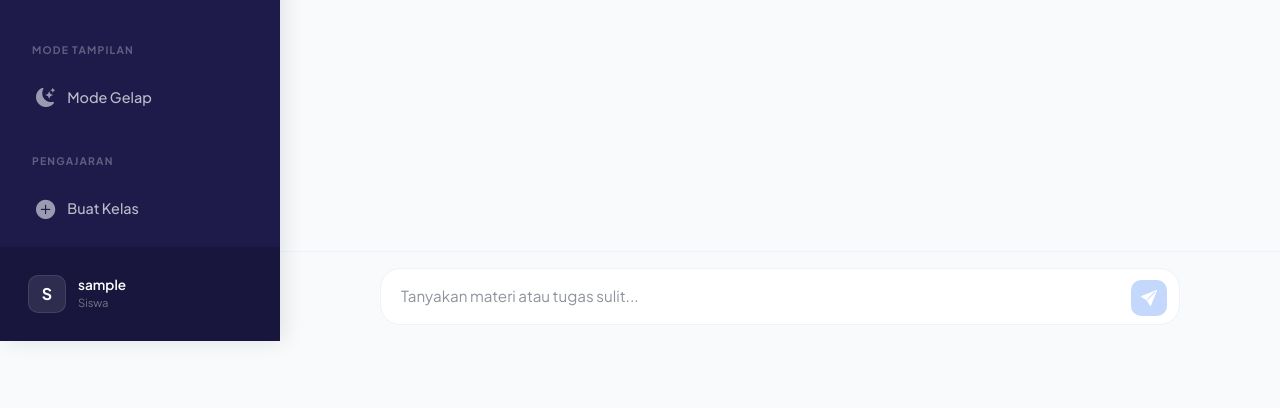
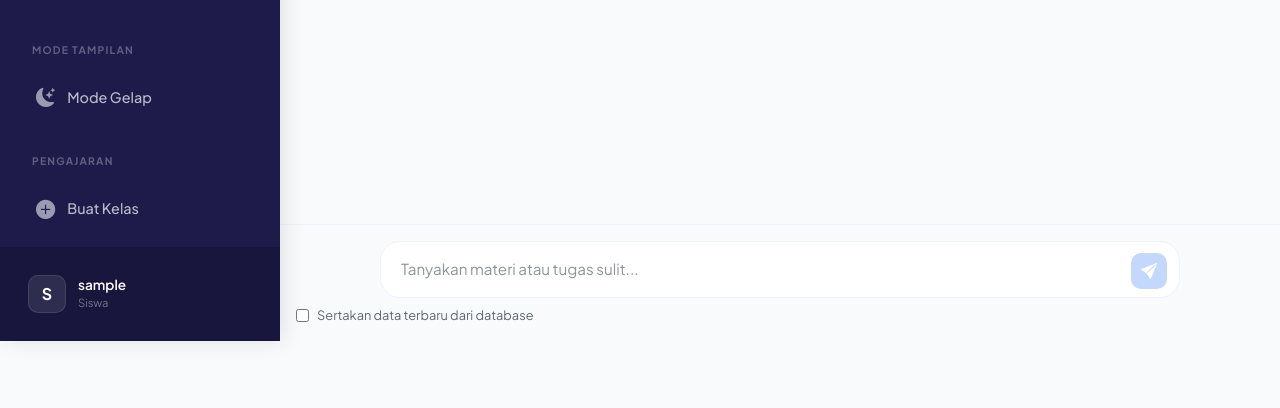
Before and after one commit to Soralith/Sora-LMS, a Django app: page /ai-chat/ in a window 1280 px wide. Shown: the part 459-867 px from the top of the page. Run offline with Django 4.2, Linux system fonts and the light colour scheme; the visitor is signed in with stand-in values (Sample User, id 1); some libraries are stand-ins or nearby versions.

Commit message:
Add live data sync API for AI chat
- Add /ai-chat/live-data/ endpoint that returns enrollment, progress, announcements, quiz scores, assignments, and courses
- Add checkbox in chat UI to include live database data in AI requests
- On-demand API calls (not polling) to minimize API token usage

```diff
--- a/apps/ai_chat/urls.py
+++ b/apps/ai_chat/urls.py
@@ -6,4 +6,5 @@ app_name = 'ai_chat'
 urlpatterns = [
     path('', views.chat_view, name='chat'),
     path('api/', views.chat_api, name='chat_api'),
+    path('live-data/', views.live_data_api, name='live_data_api'),
 ]
--- a/apps/ai_chat/views.py
+++ b/apps/ai_chat/views.py
@@ -1,12 +1,17 @@
 import json
 import urllib.request
 import urllib.error
+from datetime import datetime
 from django.shortcuts import render
 from django.http import JsonResponse
 from django.contrib.auth.decorators import login_required
 from django.views.decorators.http import require_POST
 from django.conf import settings
 from .models import AISettings
+from apps.courses.models import Course, Enrollment, MaterialProgress, Announcement, Material, Module
+from apps.quizzes.models import Quiz, QuizAttempt
+from apps.assignments.models import Assignment, Submission
+from apps.accounts.models import User
 
 
 @login_required
@@ -74,3 +79,93 @@ def chat_api(request):
         return JsonResponse({'error': err.get('error', {}).get('message', 'Gagal menghubungi Gemini.')}, status=502)
     except Exception as e:
         return JsonResponse({'error': str(e)}, status=500)
+
+
+@login_required
+def live_data_api(request):
+    data_type = request.GET.get('type', '')
+    user = request.user
+
+    result = {'timestamp': datetime.now().isoformat(), 'data': {}}
+
+    if data_type in ('all', 'enrollments'):
+        enrollments = Enrollment.objects.filter(student=user, is_active=True).select_related('course')
+        result['data']['enrollments'] = [
+            {
+                'course_id': e.course.id,
+                'course_title': e.course.title,
+                'progress': e.progress,
+                'enrolled_at': e.enrolled_at.isoformat() if e.enrolled_at else None,
+            }
+            for e in enrollments
+        ]
+
+    if data_type in ('all', 'progress'):
+        material_progress = MaterialProgress.objects.filter(student=user, is_completed=True)
+        result['data']['completed_materials'] = [
+            {
+                'material_id': mp.material.id,
+                'material_title': mp.material.title,
+                'completed_at': mp.completed_at.isoformat() if mp.completed_at else None,
+            }
+            for mp in material_progress.select_related('material', 'material__module', 'material__module__course')[:50]
+        ]
+
+    if data_type in ('all', 'announcements'):
+        course_ids = Enrollment.objects.filter(student=user, is_active=True).values_list('course_id', flat=True)
+        announcements = Announcement.objects.filter(course_id__in=course_ids).select_related('course', 'author')[:20]
+        result['data']['announcements'] = [
+            {
+                'id': a.id,
+                'course_title': a.course.title,
+                'title': a.title,
+                'content': a.content[:200],
+                'created_at': a.created_at.isoformat() if a.created_at else None,
+            }
+            for a in announcements
+        ]
+
+    if data_type in ('all', 'quiz_scores'):
+        attempts = QuizAttempt.objects.filter(student=user, status='completed').select_related('quiz', 'quiz__course')
+        result['data']['quiz_attempts'] = [
+            {
+                'quiz_title': a.quiz.title,
+                'course_title': a.quiz.course.title,
+                'score': float(a.score) if a.score else None,
+                'percentage': float(a.percentage) if a.percentage else None,
+                'passed': a.is_passed(),
+                'completed_at': a.completed_at.isoformat() if a.completed_at else None,
+            }
+            for a in attempts[:20]
+        ]
+
+    if data_type in ('all', 'assignments'):
+        submissions = Submission.objects.filter(student=user).select_related('assignment', 'assignment__course')
+        result['data']['assignments'] = [
+            {
+                'assignment_title': s.assignment.title,
+                'course_title': s.assignment.course.title,
+                'due_date': s.assignment.due_date.isoformat() if s.assignment.due_date else None,
+                'is_overdue': s.assignment.is_overdue(),
+                'status': s.status,
+                'score': float(s.score) if s.score else None,
+                'submitted_at': s.submitted_at.isoformat() if s.submitted_at else None,
+            }
+            for s in submissions[:20]
+        ]
+
+    if data_type in ('all', 'courses'):
+        courses = Course.objects.filter(status='active').only('id', 'title', 'description', 'category__name')[:50]
+        course_enroll_ids = set(Enrollment.objects.filter(student=user, is_active=True).values_list('course_id', flat=True))
+        result['data']['available_courses'] = [
+            {
+                'id': c.id,
+                'title': c.title,
+                'description': c.description[:150],
+                'category': c.category.name if c.category else None,
+                'is_enrolled': c.id in course_enroll_ids,
+            }
+            for c in courses.select_related('category')
+        ]
+
+    return JsonResponse(result)
--- a/templates/ai_chat/chat.html
+++ b/templates/ai_chat/chat.html
@@ -403,6 +403,10 @@
                 <i class="bi bi-send-fill"></i>
             </button>
         </div>
+        <div style="margin-top: 0.5rem; font-size: 0.8rem; display: flex; align-items: center; gap: 0.5rem;">
+            <input type="checkbox" id="liveDataCheck" style="cursor: pointer;">
+            <label for="liveDataCheck" style="cursor: pointer; opacity: 0.7;">Sertakan data terbaru dari database</label>
+        </div>
     </div>
 </div>
 {% endblock %}
@@ -513,11 +517,37 @@ async function sendMessage() {
     box.appendChild(typing);
     box.scrollTop = box.scrollHeight;
 
+    let finalMessages = sess.messages;
+
+    if (document.getElementById('liveDataCheck').checked) {
+        try {
+            const liveRes = await fetch('{% url "ai_chat:live_data_api" %}?type=all', {
+                headers: { 'X-CSRFToken': '{{ csrf_token }}' }
+            });
+            const liveData = await liveRes.json();
+            const dataContext = `
+Catatan DATA TERBARU dari database (untuk menjawab pertanyaan pengguna secara akurat):
+- Enrollment & Progres: ${JSON.stringify(liveData.data.enrollments || [])}
+- Materi Selesai: ${JSON.stringify(liveData.data.completed_materials || [])}
+- Pengumuman: ${JSON.stringify(liveData.data.announcements || [])}
+- Quiz Scores: ${JSON.stringify(liveData.data.quiz_attempts || [])}
+- Tugas: ${JSON.stringify(liveData.data.assignments || [])}
+- Kursus Tersedia: ${JSON.stringify(liveData.data.available_courses || [])}
+`;
+            finalMessages = [
+                { role: 'user', content: dataContext },
+                ...sess.messages
+            ];
+        } catch (e) {
+            console.error('Failed to fetch live data:', e);
+        }
+    }
+
     try {
         const response = await fetch('{% url "ai_chat:chat_api" %}', {
             method: 'POST',
             headers: { 'Content-Type': 'application/json', 'X-CSRFToken': '{{ csrf_token }}' },
-            body: JSON.stringify({ messages: sess.messages })
+            body: JSON.stringify({ messages: finalMessages })
         });
         const data = await response.json();
         typing.remove();
```
